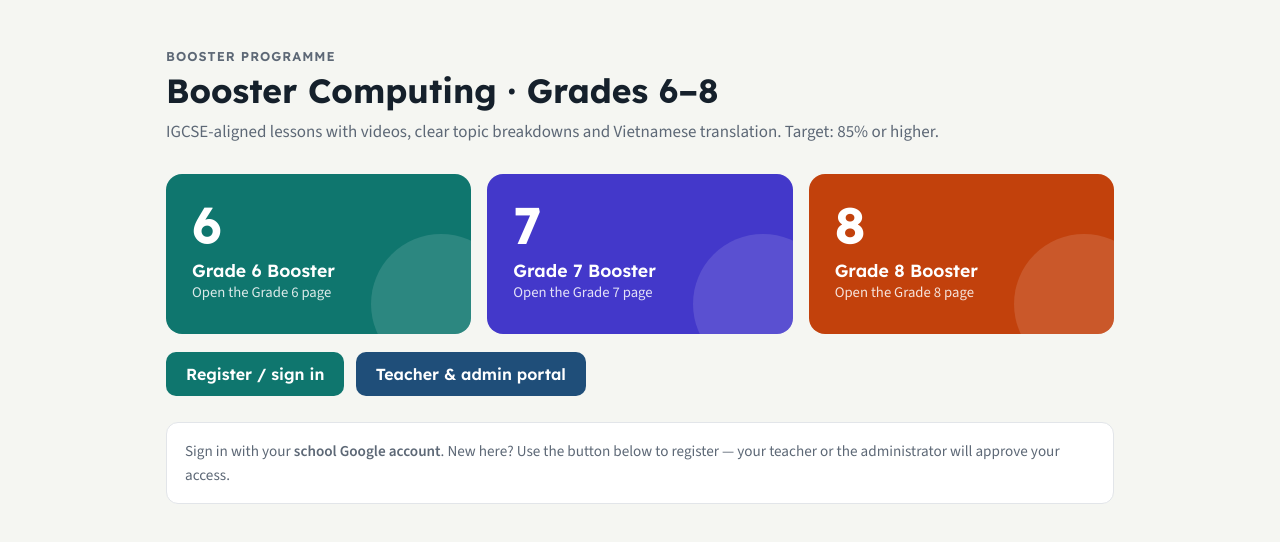
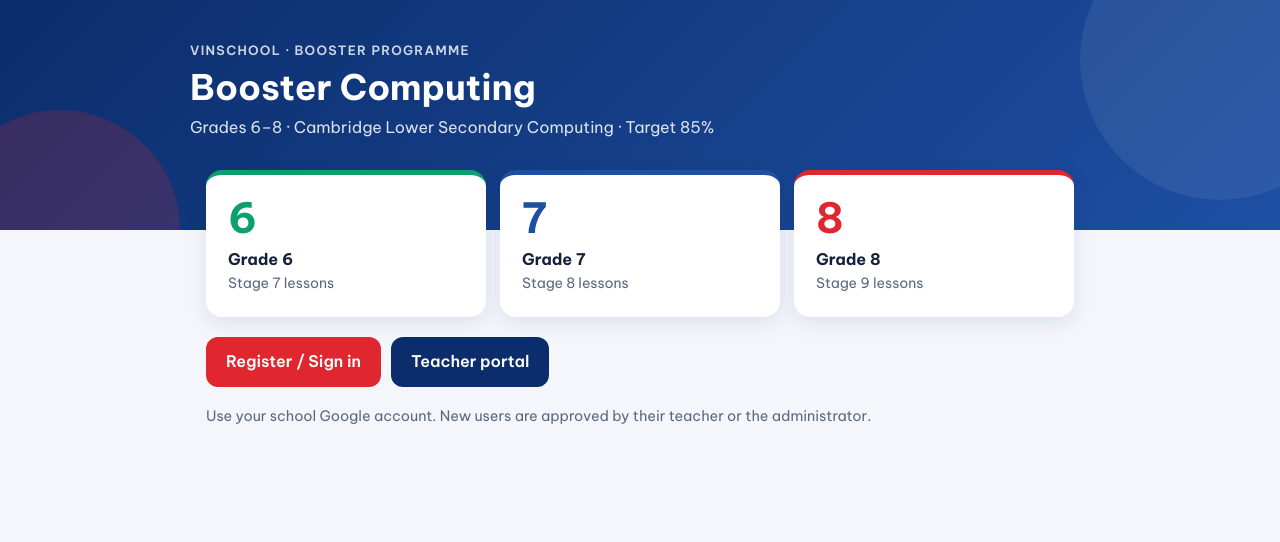
Before and after one commit to vgilbert1-svg/Booster_Computing, a plain HTML site: page index.html in a window 1280 px wide. Drawn offline with nearby package versions, Linux system fonts and the light colour scheme.

Commit message:
Update index.html

```diff
--- a/index.html
+++ b/index.html
@@ -3,61 +3,60 @@
 <head>
 <meta charset="utf-8">
 <meta name="viewport" content="width=device-width, initial-scale=1">
-<title>Booster Computing · Grades 6–8</title>
-<link href="https://fonts.googleapis.com/css2?family=Lexend:wght@400;600;700&family=Source+Sans+3:wght@400;600&display=swap" rel="stylesheet">
+<title>Booster Computing</title>
+<link href="https://fonts.googleapis.com/css2?family=Be+Vietnam+Pro:wght@400;600;700&display=swap" rel="stylesheet">
 <style>
-  :root{--ink:#15202b;--muted:#5d6876;--bg:#f5f6f2;--line:#e2e5e9}
+  :root{--brand:#0B2D6B;--brand2:#1E4FA3;--accent:#E0262F;--ink:#14213D;--muted:#5B6782;--bg:#F4F6FB}
   *{box-sizing:border-box}
-  body{margin:0;background:var(--bg);color:var(--ink);font:17px/1.6 'Source Sans 3',system-ui,sans-serif}
-  .wrap{max-width:980px;margin:0 auto;padding:48px 16px 60px}
-  .kicker{font:600 .8rem 'Lexend',sans-serif;letter-spacing:.08em;text-transform:uppercase;color:var(--muted)}
-  h1{font:700 2.1rem/1.2 'Lexend',sans-serif;margin:6px 0 8px}
-  p{color:var(--muted);margin:0 0 8px}
-  .grades{display:grid;grid-template-columns:repeat(3,1fr);gap:16px;margin:28px 0 18px}
-  .g{display:block;border-radius:16px;padding:26px;color:#fff;text-decoration:none;position:relative;overflow:hidden;min-height:160px}
-  .g:hover{filter:brightness(1.08)}
-  .g .n{font:700 3.2rem/1 'Lexend',sans-serif}
-  .g .l{font:600 1.1rem 'Lexend',sans-serif;margin-top:8px}
-  .g .s{opacity:.85;font-size:.92rem}
-  .g:after{content:"";position:absolute;right:-40px;bottom:-40px;width:140px;height:140px;border-radius:50%;background:rgba(255,255,255,.12)}
-  .teacher{display:inline-block;background:#1f4e79;color:#fff;text-decoration:none;font:600 1rem 'Lexend',sans-serif;padding:12px 20px;border-radius:10px}
-  .note{background:#fff;border:1px solid var(--line);border-radius:12px;padding:16px 18px;margin-top:26px;font-size:.95rem;color:var(--muted)}
-  .warn{background:#fdf1e1;color:#8a4b06;border-radius:12px;padding:16px 18px;margin-top:20px;font-weight:600}
-  @media(max-width:700px){.grades{grid-template-columns:1fr}h1{font-size:1.6rem}}
+  body{margin:0;background:var(--bg);color:var(--ink);font:16px/1.6 'Be Vietnam Pro',system-ui,sans-serif}
+  .hero{background:linear-gradient(135deg,var(--brand),var(--brand2));color:#fff;padding:40px 16px 90px;position:relative;overflow:hidden}
+  .hero:after{content:"";position:absolute;right:-80px;top:-80px;width:280px;height:280px;border-radius:50%;background:rgba(255,255,255,.07)}
+  .hero:before{content:"";position:absolute;left:-60px;bottom:-120px;width:240px;height:240px;border-radius:50%;background:var(--accent);opacity:.2}
+  .in{max-width:900px;margin:0 auto;position:relative;z-index:1}
+  .kick{font-weight:600;font-size:.8rem;letter-spacing:.1em;text-transform:uppercase;opacity:.8}
+  h1{font-size:2.2rem;line-height:1.2;margin:6px 0 6px}
+  .hero p{margin:0;opacity:.85}
+  .main{max-width:900px;margin:-60px auto 40px;padding:0 16px;position:relative;z-index:2}
+  .grades{display:grid;grid-template-columns:repeat(3,1fr);gap:14px}
+  .g{display:block;background:#fff;border-radius:16px;padding:22px;text-decoration:none;color:var(--ink);box-shadow:0 6px 20px rgba(11,45,107,.10);border-top:5px solid var(--c);transition:transform .18s,box-shadow .18s}
+  .g:hover{transform:translateY(-3px);box-shadow:0 12px 28px rgba(11,45,107,.16)}
+  .g .n{font-size:2.6rem;font-weight:700;line-height:1;color:var(--c)}
+  .g .l{font-weight:700;margin-top:8px}
+  .g .s{color:var(--muted);font-size:.88rem}
+  .btns{display:flex;gap:10px;flex-wrap:wrap;margin-top:20px}
+  .btn{display:inline-flex;align-items:center;gap:8px;background:var(--accent);color:#fff;text-decoration:none;font-weight:600;padding:12px 20px;border-radius:12px;transition:filter .15s}
+  .btn:hover{filter:brightness(1.08)}
+  .btn.alt{background:var(--brand)}
+  .note{margin-top:18px;color:var(--muted);font-size:.9rem}
+  @media(max-width:700px){.grades{grid-template-columns:1fr}h1{font-size:1.7rem}}
 </style>
 </head>
 <body>
-<div class="wrap">
-  <div class="kicker">Booster Programme</div>
-  <h1>Booster Computing · Grades 6–8</h1>
-  <p>IGCSE-aligned lessons with videos, clear topic breakdowns and Vietnamese translation. Target: 85% or higher.</p>
+<div class="hero"><div class="in">
+  <div class="kick">Vinschool · Booster programme</div>
+  <h1>Booster Computing</h1>
+  <p>Grades 6–8 · Cambridge Lower Secondary Computing · Target 85%</p>
+</div></div>
 
+<div class="main">
   <div class="grades">
-    <a class="g" style="background:#0f766e" data-page="grade" data-grade="6"><div class="n">6</div><div class="l">Grade 6 Booster</div><div class="s">Open the Grade 6 page</div></a>
-    <a class="g" style="background:#4338ca" data-page="grade" data-grade="7"><div class="n">7</div><div class="l">Grade 7 Booster</div><div class="s">Open the Grade 7 page</div></a>
-    <a class="g" style="background:#c2410c" data-page="grade" data-grade="8"><div class="n">8</div><div class="l">Grade 8 Booster</div><div class="s">Open the Grade 8 page</div></a>
+    <a class="g" style="--c:#0E9F6E" data-page="grade" data-grade="6"><div class="n">6</div><div class="l">Grade 6</div><div class="s">Stage 7 lessons</div></a>
+    <a class="g" style="--c:#1E4FA3" data-page="grade" data-grade="7"><div class="n">7</div><div class="l">Grade 7</div><div class="s">Stage 8 lessons</div></a>
+    <a class="g" style="--c:#E0262F" data-page="grade" data-grade="8"><div class="n">8</div><div class="l">Grade 8</div><div class="s">Stage 9 lessons</div></a>
   </div>
-  <a class="teacher" data-page="home" style="background:#0f766e;margin-right:8px">Register / sign in</a>
-  <a class="teacher" data-page="teacher">Teacher &amp; admin portal</a>
-
-  <div id="setupWarn" class="warn" hidden>
-    The app link is not set yet. Edit <code>index.html</code> and paste your Apps Script web app URL (ending in <code>/exec</code>) into <code>APP_URL</code>.
+  <div class="btns">
+    <a class="btn" data-page="home">Register / Sign in</a>
+    <a class="btn alt" data-page="teacher">Teacher portal</a>
   </div>
-  <div class="note">Sign in with your <b>school Google account</b>. New here? Use the button below to register — your teacher or the administrator will approve your access.</div>
+  <div class="note">Use your school Google account. New users are approved by their teacher or the administrator.</div>
 </div>
 
 <script>
-  /* ▼▼ Paste your Apps Script web app URL here (Deploy › Manage deployments › Web app URL) ▼▼ */
   var APP_URL = 'https://script.google.com/a/vinschool.edu.vn/macros/s/AKfycbwFoXanByuIi-FoIM7T83jYIIeS5AK1vKVQdQ0EtW5Hy7g83qoThs3plDgAJD9HIF_n/exec';
-  /* ▲▲ ------------------------------------------------------------------------------------ ▲▲ */
-
-  var ready = /^https:\/\/script\.google\.com\/.+\/exec$/.test(APP_URL.trim());
   document.querySelectorAll('[data-page]').forEach(function (a) {
-    if (!ready) { a.href = '#'; a.addEventListener('click', function (e) { e.preventDefault(); }); return; }
-    var q = a.dataset.page === 'home' ? '' : a.dataset.page === 'teacher' ? '?page=portal' : '?page=grade&grade=' + a.dataset.grade;
-    a.href = APP_URL.trim() + q;
+    var p = a.dataset.page;
+    a.href = APP_URL + (p === 'home' ? '' : p === 'teacher' ? '?page=portal' : '?page=grade&grade=' + a.dataset.grade);
   });
-  if (!ready) document.getElementById('setupWarn').hidden = false;
 </script>
 </body>
 </html>
```
